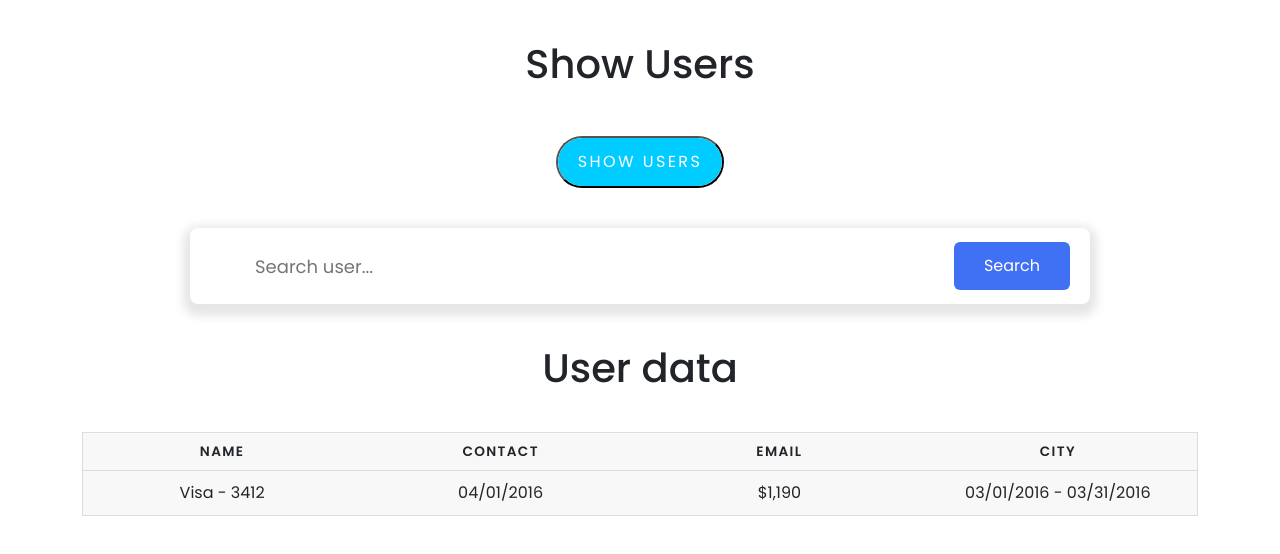
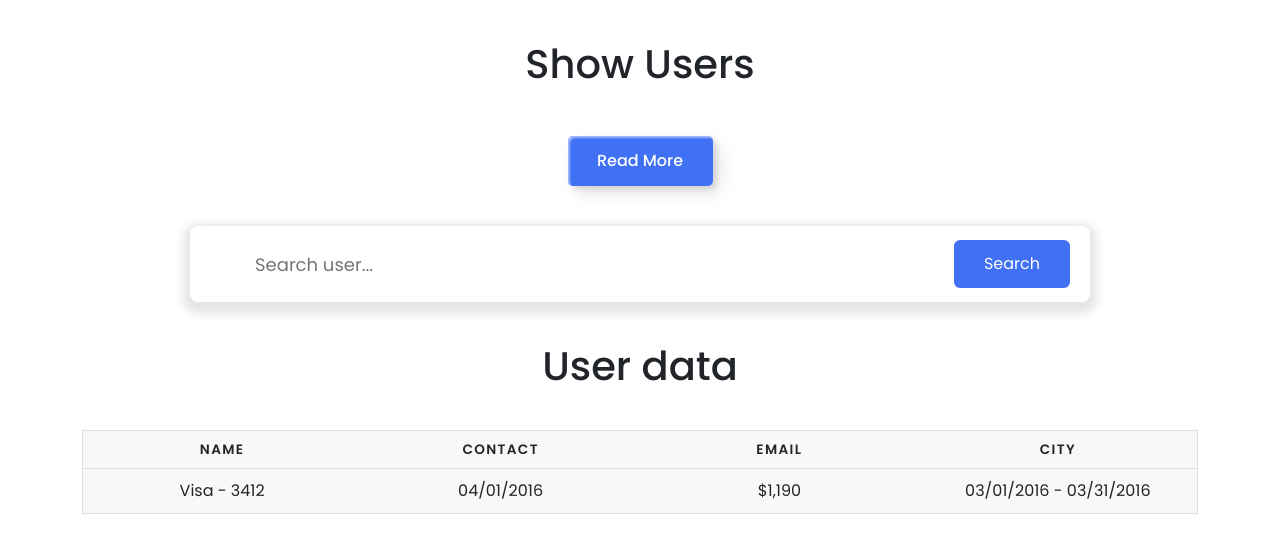
Before and after one commit to Moinulilm10/CDP-Assignment-4, a plain HTML site: page index.html in a window 1280 px wide. Drawn offline with nearby package versions, Linux system fonts and the light colour scheme.

Commit message:
button changed

```diff
--- a/index.html
+++ b/index.html
@@ -19,7 +19,8 @@
             <h1>Show Users</h1>
         </div>
         <div class="">
-            <button type="button" class="button">Show Users</button>
+            <!-- <button type="button" class="button">Show Users</button> -->
+            <button type="button" class="custom-btn btn-15 button">Read More</button>
         </div>
 
         <!-- search input field -->
--- a/style.css
+++ b/style.css
@@ -27,7 +27,9 @@ body {
   /* background-color: aqua; */
 }
 
-.button {
+
+
+/* .button {
   display: inline-block;
   padding: 0.75rem 1.25rem;
   border-radius: 10rem;
@@ -61,7 +63,7 @@ body {
   width: 0%;
   height: 100%;
   background-color: darken(#0cf, 15%);
-  transition: all 0.3s;
+  transition: all 0.8s;
   border-radius: 10rem;
   z-index: -1;
 }
@@ -72,4 +74,63 @@ body {
 
 .button:hover:before {
   width: 100%;
+} */
+
+.custom-btn {
+  width: 145px;
+  height: 50px;
+  color: #fff;
+  border-radius: 5px;
+  padding: 10px 25px;
+  font-family: 'Lato', sans-serif;
+  font-weight: 500;
+  background: transparent;
+  cursor: pointer;
+  transition: all 0.3s ease;
+  position: relative;
+  display: inline-block;
+  box-shadow: inset 2px 2px 2px 0px rgba(255, 255, 255, .5),
+    7px 7px 20px 0px rgba(0, 0, 0, .1),
+    4px 4px 5px 0px rgba(0, 0, 0, .1);
+  outline: none;
 }
+
+/* 15 */
+.btn-15 {
+  background: #4070f4;
+  border: none;
+  z-index: 1;
+}
+
+.btn-15:after {
+  position: absolute;
+  content: "";
+  width: 0;
+  height: 100%;
+  top: 0;
+  right: 0;
+  z-index: -1;
+  background-color: #385d94;
+  border-radius: 5px;
+  box-shadow: inset 2px 2px 2px 0px rgba(255, 255, 255, .5),
+    7px 7px 20px 0px rgba(0, 0, 0, .1),
+    4px 4px 5px 0px rgba(0, 0, 0, .1);
+  transition: all 0.3s ease;
+}
+
+.btn-15:hover {
+  color: #fff;
+}
+
+.btn-15:hover:after {
+  left: 0;
+  width: 100%;
+}
+
+.btn-15:active {
+  top: 2px;
+}
+
+button {
+  margin: 20px;
+}
```
